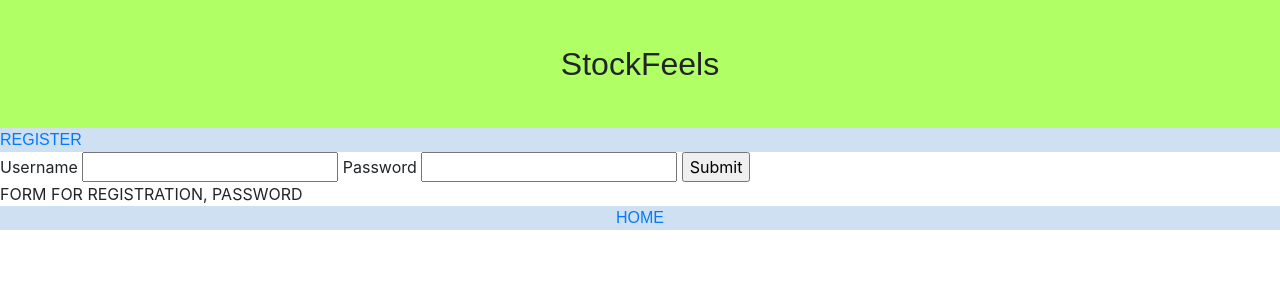
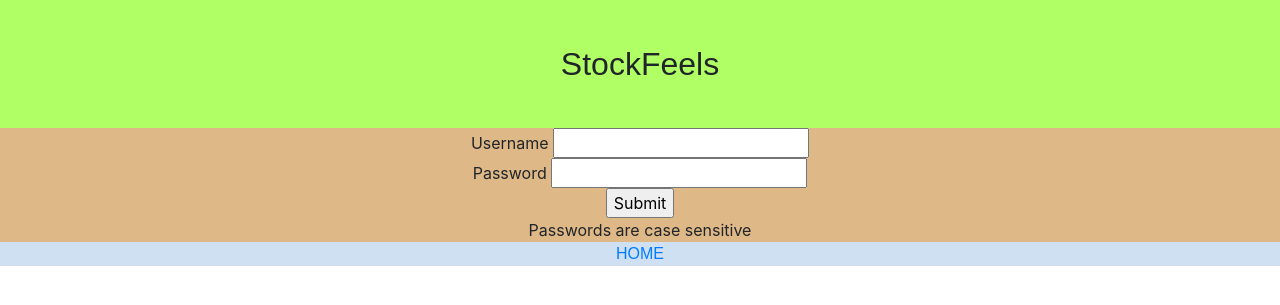
Before and after one commit to lucasdpau/stockfeels, a Flask app: page /register in a window 1280 px wide. Shown: the top 305 px of the page. Run offline with Flask 2, Linux system fonts and the light colour scheme; some libraries are stand-ins or nearby versions.

Commit message:
adjusted layout

```diff
--- a/static/styles.css
+++ b/static/styles.css
@@ -36,3 +36,8 @@ footer {
 .frontimg{
     width: 100%;
 }
+
+.register{
+    text-align: center;
+    background-color: burlywood;
+}
--- a/templates/index.html
+++ b/templates/index.html
@@ -1,8 +1,12 @@
 {% extends "layout_template.html" %}
 {% block main %}
+<nav>
+        <div class="topnavbar">
+            <a href="register">REGISTER HERE!</a>
+        </div>
+    </nav>
     <div class="split">
         <div class="left">
-            <a href="register"> REGISTER HERE!</a>
             <form method="POST">
                     Username <input type="text" name="username">
                     Password <input type="password" name="password">
--- a/templates/layout_template.html
+++ b/templates/layout_template.html
@@ -16,7 +16,7 @@
         </header>
         <nav>
             <div class="topnavbar">
-                <a href="register">REGISTER</a>
+
             </div>
         </nav>
         {% block main %}{% endblock %}
--- a/templates/register.html
+++ b/templates/register.html
@@ -1,12 +1,14 @@
 {% extends "layout_template.html" %}
 {% block main %}
-    <div>
-        <form method="POST">
+    <div class="register">
+        <form method="POST" class="register">
             Username <input type="text" name="username">
+            <br>
             Password <input type="password" name="password">
+            <br>
             <input type="submit">
         </form>
-        FORM FOR REGISTRATION, PASSWORD
+        Passwords are case sensitive
     </div>
     <div>
 
```
Also changed, not shown: database.db.
